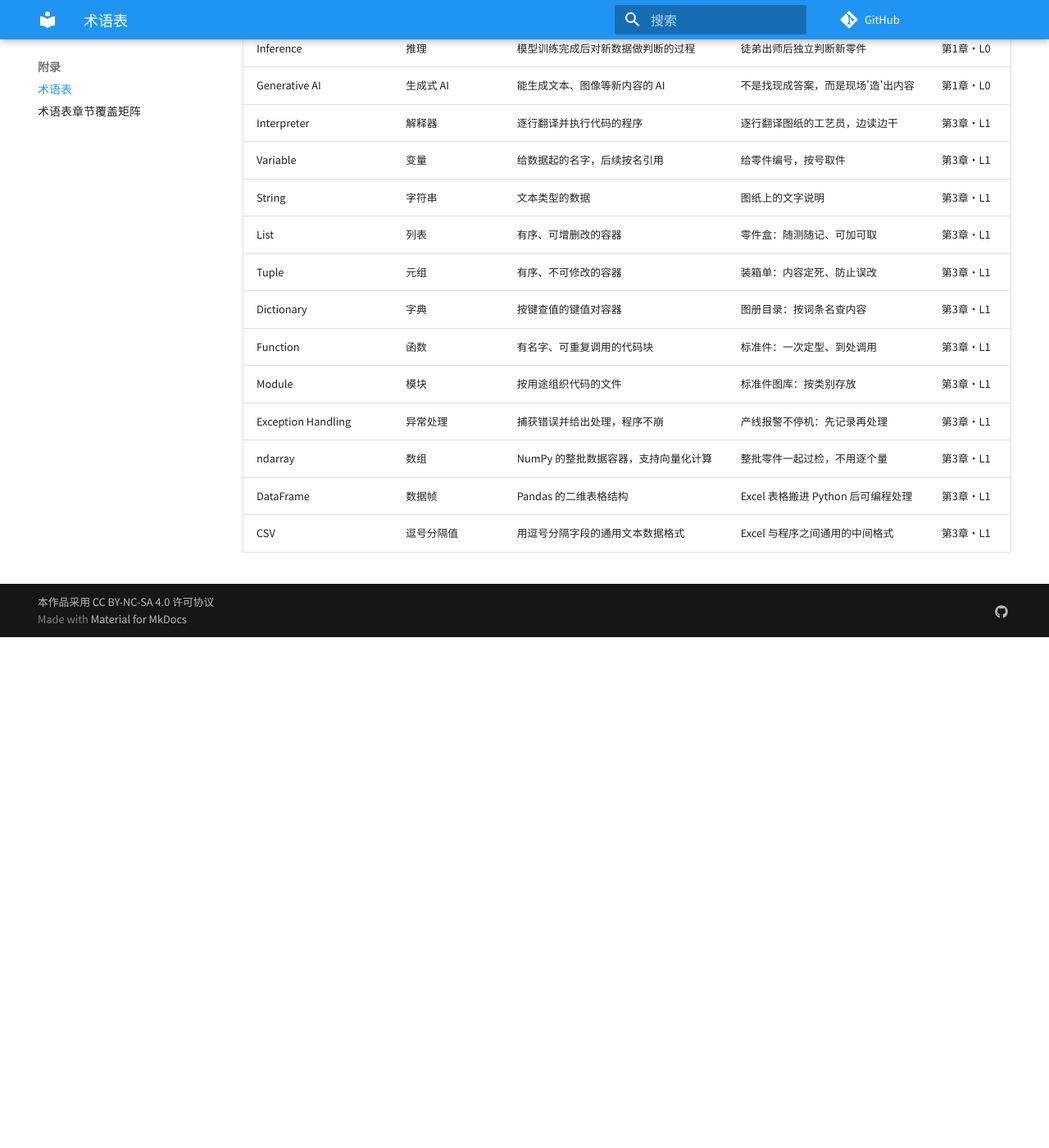
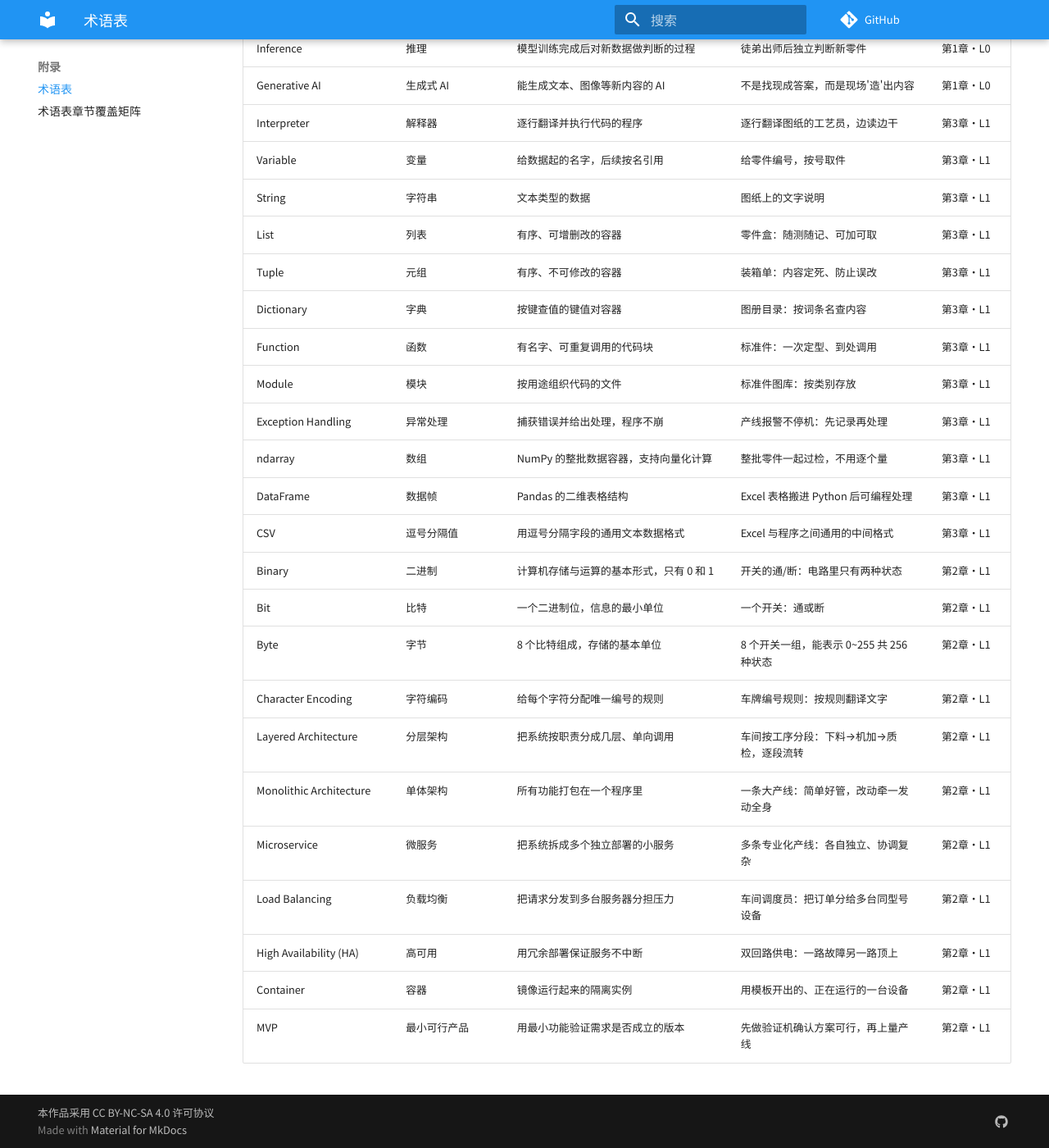
Before and after one commit to cuoluan2012/ai-for-engineers, an MkDocs documentation site: the page built from docs/glossary/术语表.md, in a window 1280 px wide and 1400 px high, scrolled down 7554 px. Shown: the whole window at 82% size. Built offline with MkDocs 1.6.1 and Material for MkDocs 9.7.7, drawn with Linux system fonts in a browser that asks for light colours; comment, search, counter and statistics services are not loaded; before the commit the page ends 8331 px from its top, so only the background shows below that; some of the changed text lies outside the part shown.

Commit message:
补齐第2章术语11条并校正API/向量数据库归属，术语表更新至167条（v0.3）

```diff
--- a/docs/glossary/术语表.md
+++ b/docs/glossary/术语表.md
@@ -48,10 +48,10 @@
 | Few-shot | 少样本提示 | 在提示里给几个示例引导模型 | 先给师傅看两个样例，他照着做 | 第6章·L3 |
 | Hallucination | 幻觉 | 模型生成无中生有、看似合理的内容 | AI不懂装懂，编造不存在的经验 | 第6章·L3 |
 | Temperature | 温度参数 | 控制模型输出随机性 | 控制回答放飞程度的旋钮 | 第6章·L3 |
-| API | 应用程序接口 | 程序间约定好的调用接口 | 标准接口/法兰：约定好就能对接 | 第6章·L3 |
+| API | 应用程序接口 | 程序间约定好的调用接口 | 标准接口/法兰：约定好就能对接 | 第2章·L1 |
 | Embedding | 嵌入 | 把文本/图片转成向量坐标 | 给知识打上货位坐标 | 第7章·L3 |
 | Vector | 向量 | 一组数字，表示某对象在空间中的位置 | 仓库里的货位三维坐标 | 第7章·L3 |
-| Vector Database | 向量数据库 | 专门按相似度检索向量的数据库 | 按货位相近快速找货的智能仓库 | 第7章·L3 |
+| Vector Database | 向量数据库 | 专门按相似度检索向量的数据库 | 按货位相近快速找货的智能仓库 | 第2章·L1 |
 | Similarity Search | 相似度检索 | 找出与查询最相近的内容 | 按关键词在手册里翻到最相关的几页 | 第7章·L3 |
 | Chunking | 切分 | 把长文档切成小段再入库 | 把厚手册拆成一张张可归档的卡片 | 第7章·L3 |
 | Rerank | 重排 | 对初检结果做更精细的二次排序 | 先粗筛候选，再按相关性精排 | 第7章·L3 |
@@ -160,3 +160,14 @@
 | ndarray | 数组 | NumPy 的整批数据容器，支持向量化计算 | 整批零件一起过检，不用逐个量 | 第3章·L1 |
 | DataFrame | 数据帧 | Pandas 的二维表格结构 | Excel 表格搬进 Python 后可编程处理 | 第3章·L1 |
 | CSV | 逗号分隔值 | 用逗号分隔字段的通用文本数据格式 | Excel 与程序之间通用的中间格式 | 第3章·L1 |
+| Binary | 二进制 | 计算机存储与运算的基本形式，只有 0 和 1 | 开关的通/断：电路里只有两种状态 | 第2章·L1 |
+| Bit | 比特 | 一个二进制位，信息的最小单位 | 一个开关：通或断 | 第2章·L1 |
+| Byte | 字节 | 8 个比特组成，存储的基本单位 | 8 个开关一组，能表示 0~255 共 256 种状态 | 第2章·L1 |
+| Character Encoding | 字符编码 | 给每个字符分配唯一编号的规则 | 车牌编号规则：按规则翻译文字 | 第2章·L1 |
+| Layered Architecture | 分层架构 | 把系统按职责分成几层、单向调用 | 车间按工序分段：下料→机加→质检，逐段流转 | 第2章·L1 |
+| Monolithic Architecture | 单体架构 | 所有功能打包在一个程序里 | 一条大产线：简单好管，改动牵一发动全身 | 第2章·L1 |
+| Microservice | 微服务 | 把系统拆成多个独立部署的小服务 | 多条专业化产线：各自独立、协调复杂 | 第2章·L1 |
+| Load Balancing | 负载均衡 | 把请求分发到多台服务器分担压力 | 车间调度员：把订单分给多台同型号设备 | 第2章·L1 |
+| High Availability (HA) | 高可用 | 用冗余部署保证服务不中断 | 双回路供电：一路故障另一路顶上 | 第2章·L1 |
+| Container | 容器 | 镜像运行起来的隔离实例 | 用模板开出的、正在运行的一台设备 | 第2章·L1 |
+| MVP | 最小可行产品 | 用最小功能验证需求是否成立的版本 | 先做验证机确认方案可行，再上量产线 | 第2章·L1 |
```
Also changed, not shown: other parts of docs/glossary/术语表.md (+1 -1 lines), docs/glossary/terms.csv (+13 -2 lines), docs/glossary/章节覆盖矩阵.md (+5 -5 lines), glossary/术语表.md (+14 -3 lines), glossary/章节覆盖矩阵.md (+5 -5 lines), 1 other file.
